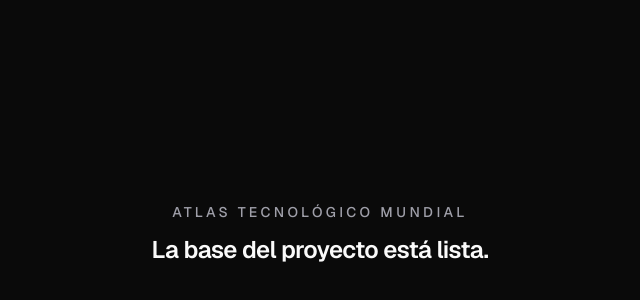
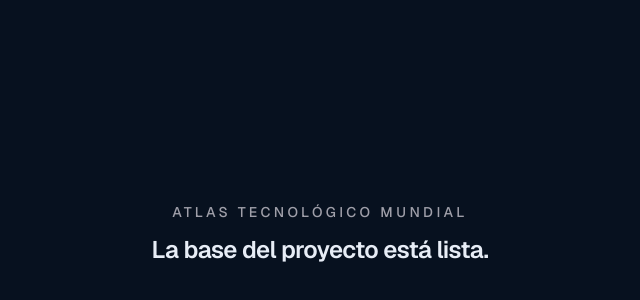
Before and after one commit to aadrigaar/Atlas_Tecnologico_Mundial, a Next.js app: page / in a window 1280 px wide. Shown: the part 166-466 px from the top of the page, without its empty margins (320-960 px from the left). Built offline with nearby package versions, Linux system fonts and the light colour scheme.

Commit message:
definir sistema visual oscuro

```diff
--- a/src/app/globals.css
+++ b/src/app/globals.css
@@ -7,7 +7,7 @@
 @theme inline {
   --color-background: var(--background);
   --color-foreground: var(--foreground);
-  --font-sans: var(--font-sans);
+  --font-sans: var(--font-geist-sans);
   --font-mono: var(--font-geist-mono);
   --font-heading: var(--font-sans);
   --color-sidebar-ring: var(--sidebar-ring);
@@ -53,72 +53,38 @@ body {
 }
 
 :root {
-  --background: oklch(1 0 0);
-  --foreground: oklch(0.145 0 0);
-  --card: oklch(1 0 0);
-  --card-foreground: oklch(0.145 0 0);
-  --popover: oklch(1 0 0);
-  --popover-foreground: oklch(0.145 0 0);
-  --primary: oklch(0.205 0 0);
-  --primary-foreground: oklch(0.985 0 0);
-  --secondary: oklch(0.97 0 0);
-  --secondary-foreground: oklch(0.205 0 0);
-  --muted: oklch(0.97 0 0);
-  --muted-foreground: oklch(0.556 0 0);
-  --accent: oklch(0.97 0 0);
-  --accent-foreground: oklch(0.205 0 0);
-  --destructive: oklch(0.577 0.245 27.325);
-  --border: oklch(0.922 0 0);
-  --input: oklch(0.922 0 0);
-  --ring: oklch(0.708 0 0);
-  --chart-1: oklch(0.87 0 0);
-  --chart-2: oklch(0.556 0 0);
-  --chart-3: oklch(0.439 0 0);
-  --chart-4: oklch(0.371 0 0);
-  --chart-5: oklch(0.269 0 0);
-  --radius: 0.625rem;
-  --sidebar: oklch(0.985 0 0);
-  --sidebar-foreground: oklch(0.145 0 0);
-  --sidebar-primary: oklch(0.205 0 0);
-  --sidebar-primary-foreground: oklch(0.985 0 0);
-  --sidebar-accent: oklch(0.97 0 0);
-  --sidebar-accent-foreground: oklch(0.205 0 0);
-  --sidebar-border: oklch(0.922 0 0);
-  --sidebar-ring: oklch(0.708 0 0);
-}
-
-.dark {
-  --background: oklch(0.145 0 0);
-  --foreground: oklch(0.985 0 0);
-  --card: oklch(0.205 0 0);
-  --card-foreground: oklch(0.985 0 0);
-  --popover: oklch(0.205 0 0);
-  --popover-foreground: oklch(0.985 0 0);
-  --primary: oklch(0.922 0 0);
-  --primary-foreground: oklch(0.205 0 0);
-  --secondary: oklch(0.269 0 0);
-  --secondary-foreground: oklch(0.985 0 0);
-  --muted: oklch(0.269 0 0);
-  --muted-foreground: oklch(0.708 0 0);
-  --accent: oklch(0.269 0 0);
-  --accent-foreground: oklch(0.985 0 0);
-  --destructive: oklch(0.704 0.191 22.216);
-  --border: oklch(1 0 0 / 10%);
-  --input: oklch(1 0 0 / 15%);
-  --ring: oklch(0.556 0 0);
-  --chart-1: oklch(0.87 0 0);
-  --chart-2: oklch(0.556 0 0);
-  --chart-3: oklch(0.439 0 0);
-  --chart-4: oklch(0.371 0 0);
-  --chart-5: oklch(0.269 0 0);
-  --sidebar: oklch(0.205 0 0);
-  --sidebar-foreground: oklch(0.985 0 0);
-  --sidebar-primary: oklch(0.488 0.243 264.376);
-  --sidebar-primary-foreground: oklch(0.985 0 0);
-  --sidebar-accent: oklch(0.269 0 0);
-  --sidebar-accent-foreground: oklch(0.985 0 0);
-  --sidebar-border: oklch(1 0 0 / 10%);
-  --sidebar-ring: oklch(0.556 0 0);
+  --background: #07111f;
+  --foreground: #e7edf6;
+  --card: #0d1a2e;
+  --card-foreground: #e7edf6;
+  --popover: #0d1a2e;
+  --popover-foreground: #e7edf6;
+  --primary: #31d0aa;
+  --primary-foreground: #05231c;
+  --secondary: #14233b;
+  --secondary-foreground: #e7edf6;
+  --muted: #132138;
+  --muted-foreground: #93a4ba;
+  --accent: #1c3152;
+  --accent-foreground: #f8fbff;
+  --destructive: #fb7185;
+  --border: #ffffff1a;
+  --input: #ffffff26;
+  --ring: #31d0aa;
+  --chart-1: #31d0aa;
+  --chart-2: #60a5fa;
+  --chart-3: #fbbf24;
+  --chart-4: #a78bfa;
+  --chart-5: #fb7185;
+  --radius: 0.75rem;
+  --sidebar: #0a1729;
+  --sidebar-foreground: #e7edf6;
+  --sidebar-primary: #31d0aa;
+  --sidebar-primary-foreground: #05231c;
+  --sidebar-accent: #152744;
+  --sidebar-accent-foreground: #f8fbff;
+  --sidebar-border: #ffffff1a;
+  --sidebar-ring: #31d0aa;
 }
 
 @layer base {
```
Also changed, not shown: 1 other file (tests, documents, lock files or other folders).
